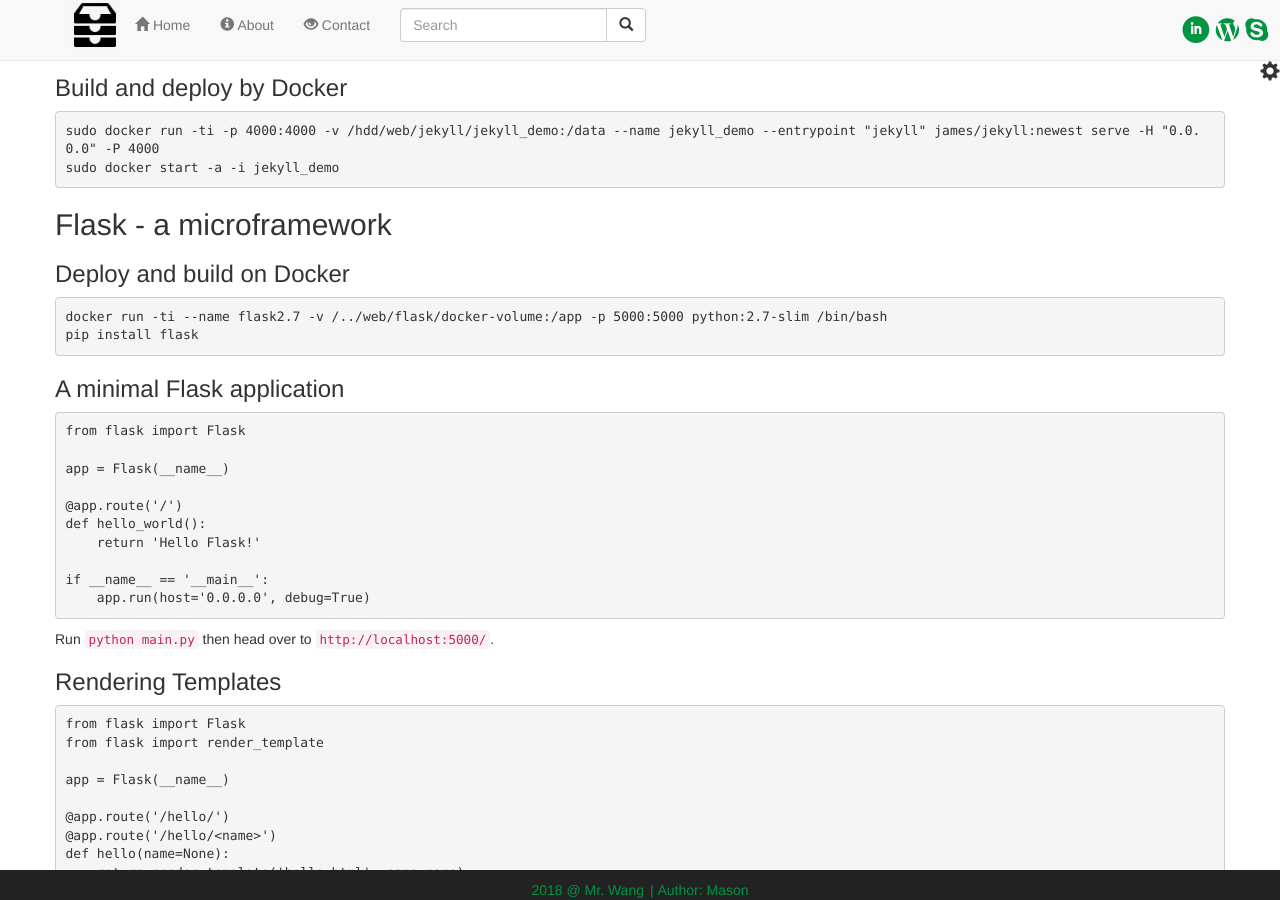
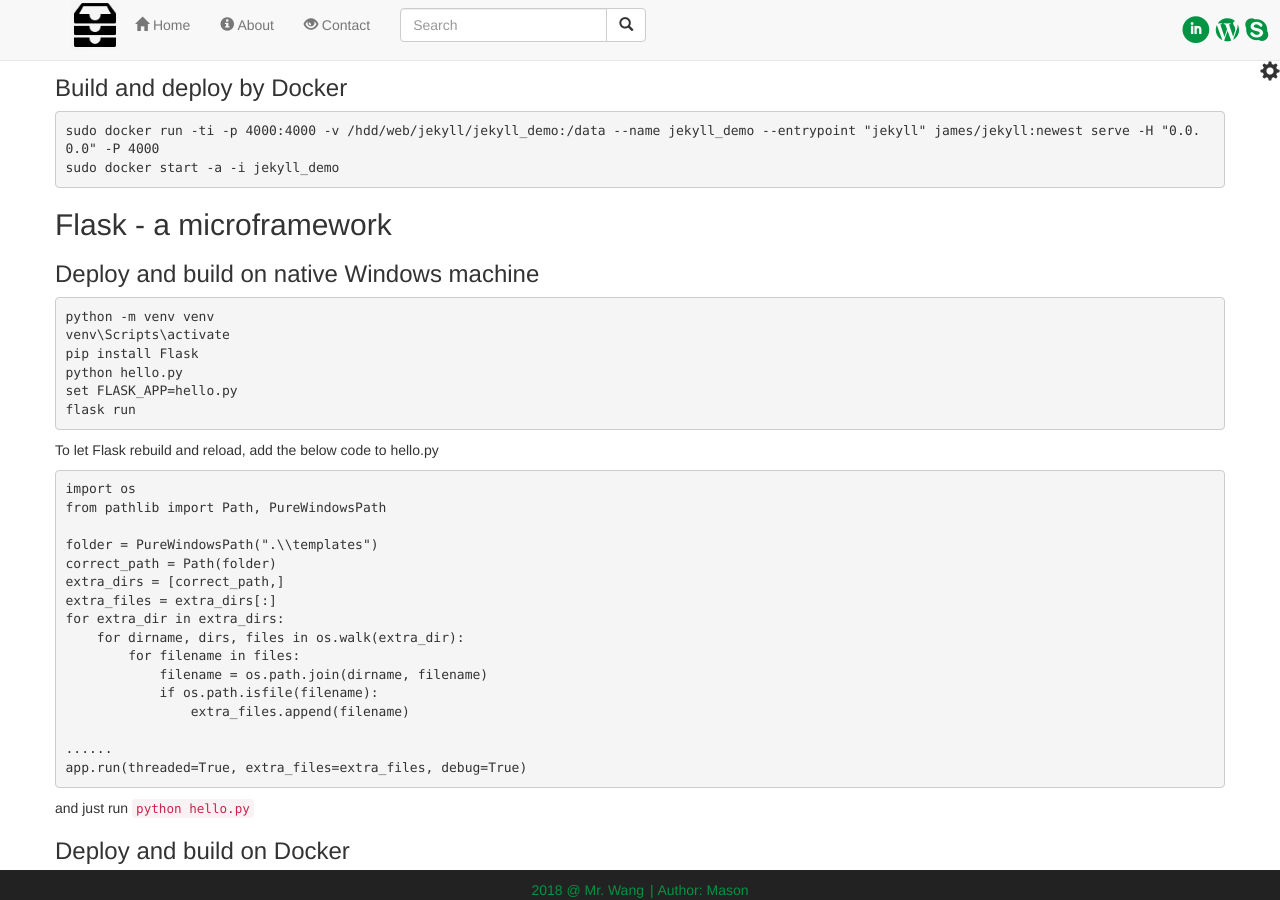
Before and after one commit to mason-mx/jekyll_demo, a Jekyll site: the page built from _posts/1000-01-01-webdev.md, in a window 1280 px wide and 900 px high, scrolled down 407 px. Built offline with Jekyll 4.4.1, drawn with Linux system fonts in a browser that asks for light colours; nearby versions of some CDN libraries.

Commit message:
git diff;tools tricks;flask

````diff
--- a/_posts/1000-01-01-webdev.md
+++ b/_posts/1000-01-01-webdev.md
@@ -31,6 +31,40 @@ sudo docker start -a -i jekyll_demo
 ```
 
 ## Flask - a microframework
+
+### Deploy and build on native Windows machine
+
+```
+python -m venv venv
+venv\Scripts\activate
+pip install Flask
+python hello.py
+set FLASK_APP=hello.py
+flask run
+```
+
+To let Flask rebuild and reload, add the below code to hello.py
+
+```
+import os
+from pathlib import Path, PureWindowsPath
+
+folder = PureWindowsPath(".\\templates")
+correct_path = Path(folder)
+extra_dirs = [correct_path,]
+extra_files = extra_dirs[:]
+for extra_dir in extra_dirs:
+    for dirname, dirs, files in os.walk(extra_dir):
+        for filename in files:
+            filename = os.path.join(dirname, filename)
+            if os.path.isfile(filename):
+                extra_files.append(filename)
+
+......
+app.run(threaded=True, extra_files=extra_files, debug=True)
+```
+
+and just run `python hello.py`
 
 ### Deploy and build on Docker
 
````
Also changed, not shown: _posts/1000-01-01-gittricks.md (+6 -0 lines), _posts/1000-01-01-linux.md (+0 -65 lines), _posts/1000-01-01-toolstricks.md (added, +115 -0 lines).
